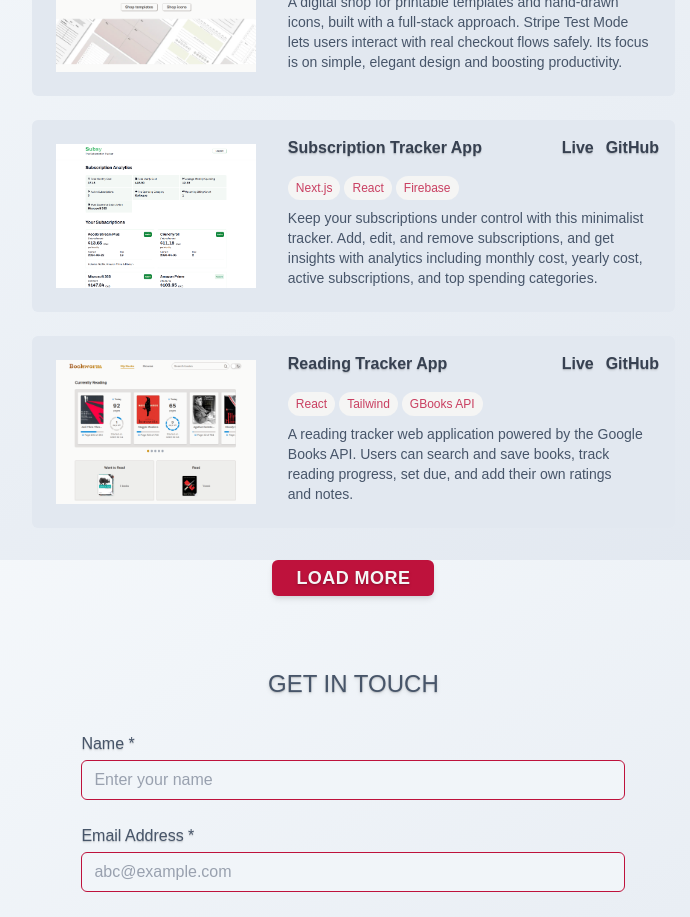
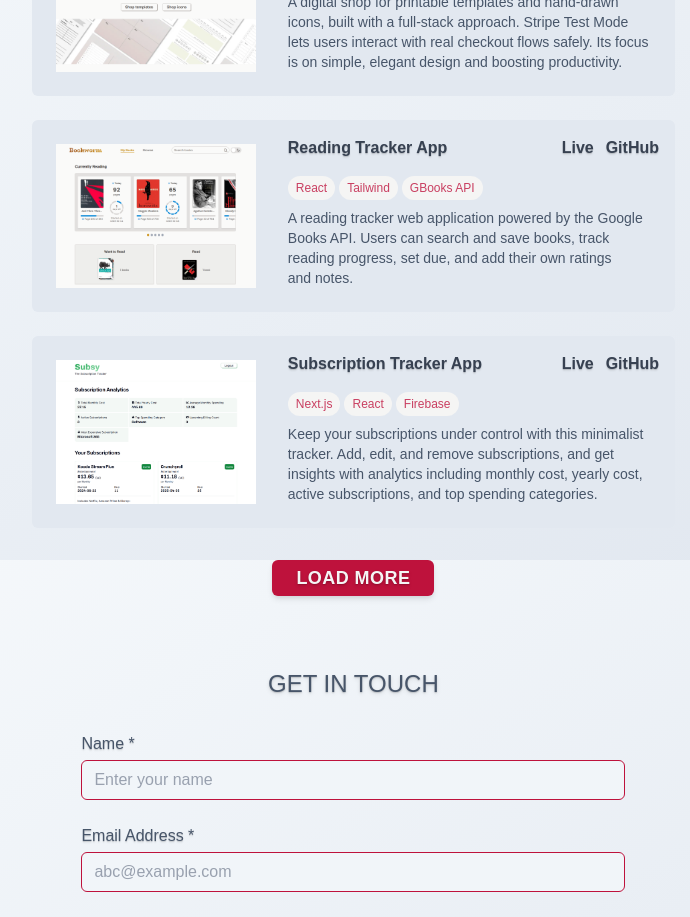
Before and after one commit to KellyBytes/kb-portfolio-website-v1, a React (Vite) app: page / in a window 1280 px wide. Shown: the part 1040-1957 px from the top of the page, without its empty margins (541-1231 px from the left). Built offline with nearby package versions, Linux system fonts and the light colour scheme; some icons are missing; a web font is replaced by a local one.

Commit message:
Update Project section

```diff
--- a/src/data/index.js
+++ b/src/data/index.js
@@ -32,6 +32,15 @@ export const projects = [
     demoUrl: 'https://main.d3vz3aed5z659y.amplifyapp.com/',
   },
   {
+    img: '/images/bookworm.png',
+    title: 'Reading Tracker App',
+    description:
+      'A reading tracker web application powered by the Google Books API. Users can search and save books, track reading progress, set due, and add their own ratings and notes.',
+    tags: ['React', 'Tailwind', 'GBooks API'],
+    url: 'https://github.com/KellyBytes/bookworm',
+    demoUrl: 'https://bookworm.kellybytes.dev/',
+  },
+  {
     img: '/images/subsy.png',
     title: 'Subscription Tracker App',
     description:
@@ -39,15 +48,6 @@ export const projects = [
     tags: ['Next.js', 'React', 'Firebase'],
     url: 'https://github.com/KellyBytes/subsy',
     demoUrl: 'https://subsy.kellybytes.dev/',
-  },
-  {
-    img: '/images/bookworm.png',
-    title: 'Reading Tracker App',
-    description:
-      'A reading tracker web application powered by the Google Books API. Users can search and save books, track reading progress, set due, and add their own ratings and notes.',
-    tags: ['React', 'Tailwind', 'GBooks API'],
-    url: 'https://github.com/KellyBytes/bookworm',
-    demoUrl: 'https://bookworm.kellybytes.dev/',
   },
   {
     img: '/images/news-app.png',
```
Also changed, not shown: public/images/subsy.png.
